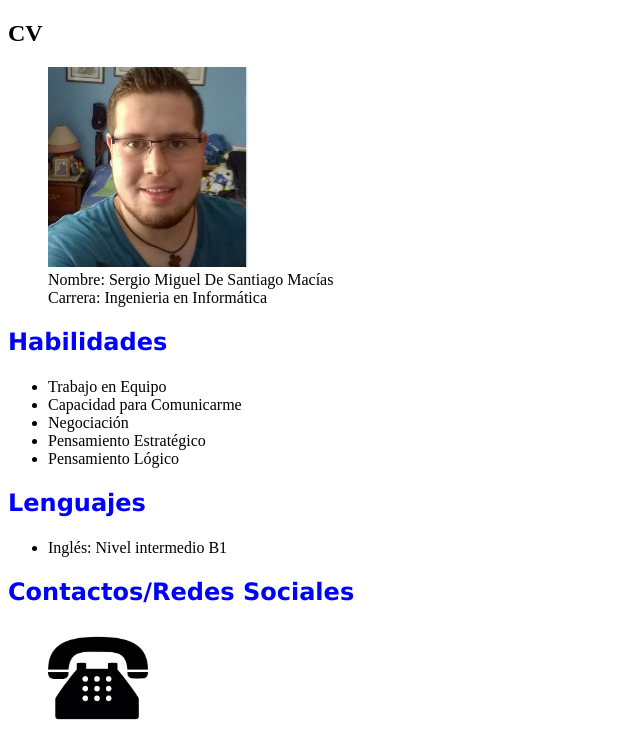
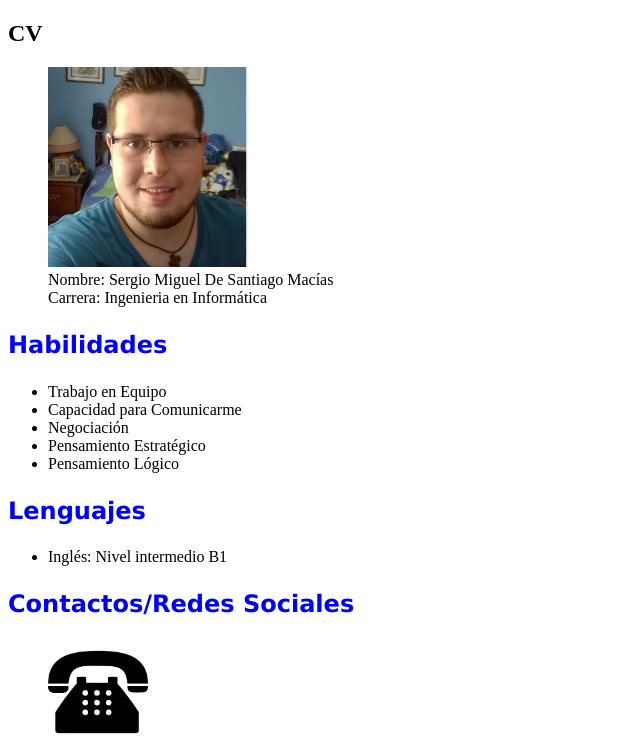
Before and after one commit to checochago/my-CV, a plain HTML site: page index.html in a window 1280 px wide. Shown: the top 745 px of the page, without its empty margins (0-640 px from the left). Drawn offline with Linux system fonts and the light colour scheme.

Commit message:
Interlineado de titulos

```diff
--- a/estilo/style.css
+++ b/estilo/style.css
@@ -1,4 +1,4 @@
 h2{
-  font: 1.5em/1.3 Verdana, Helvetica, sans-serif;
+  font: 1.5em/1.5 Verdana, Helvetica, sans-serif;
   color: blue;
 }
```
